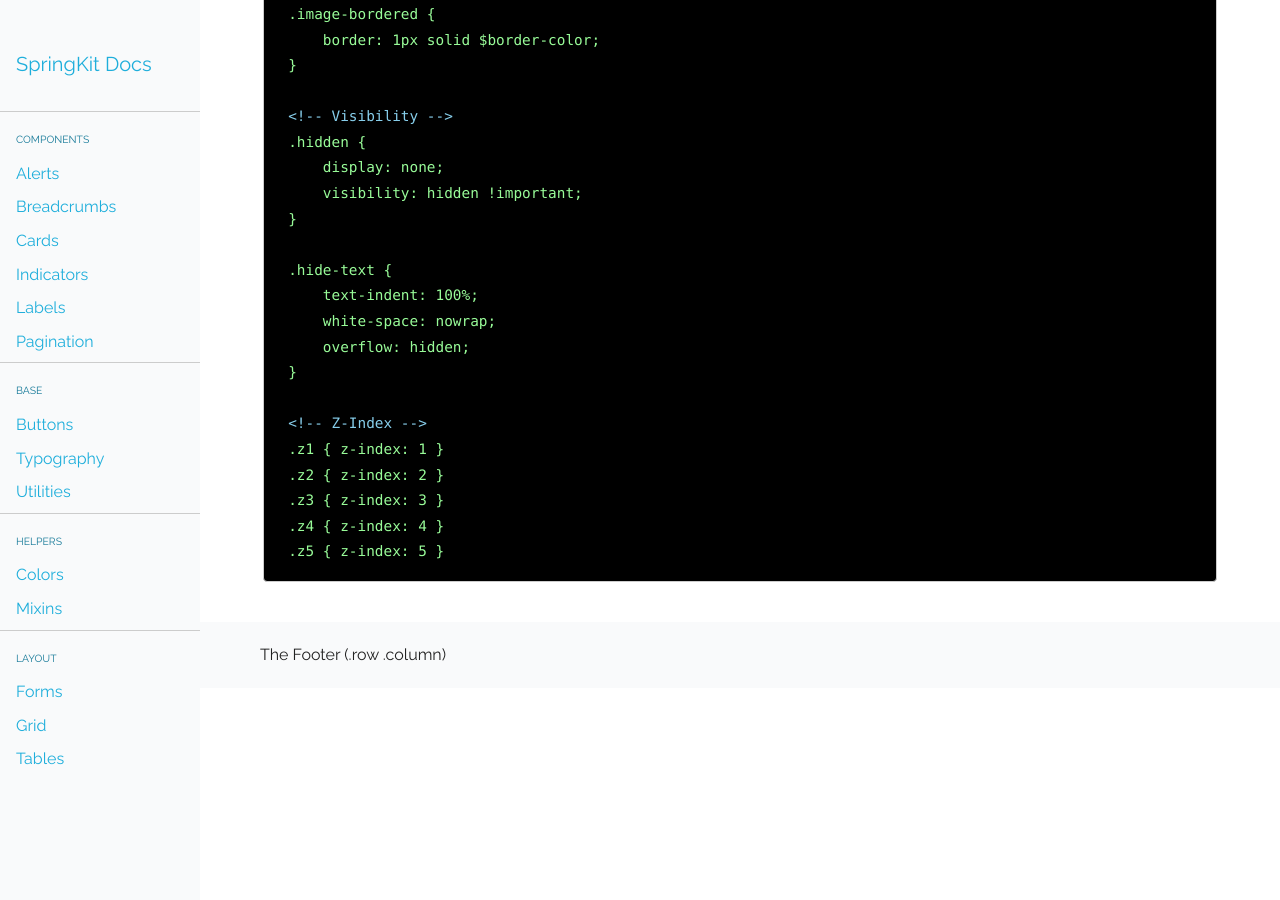
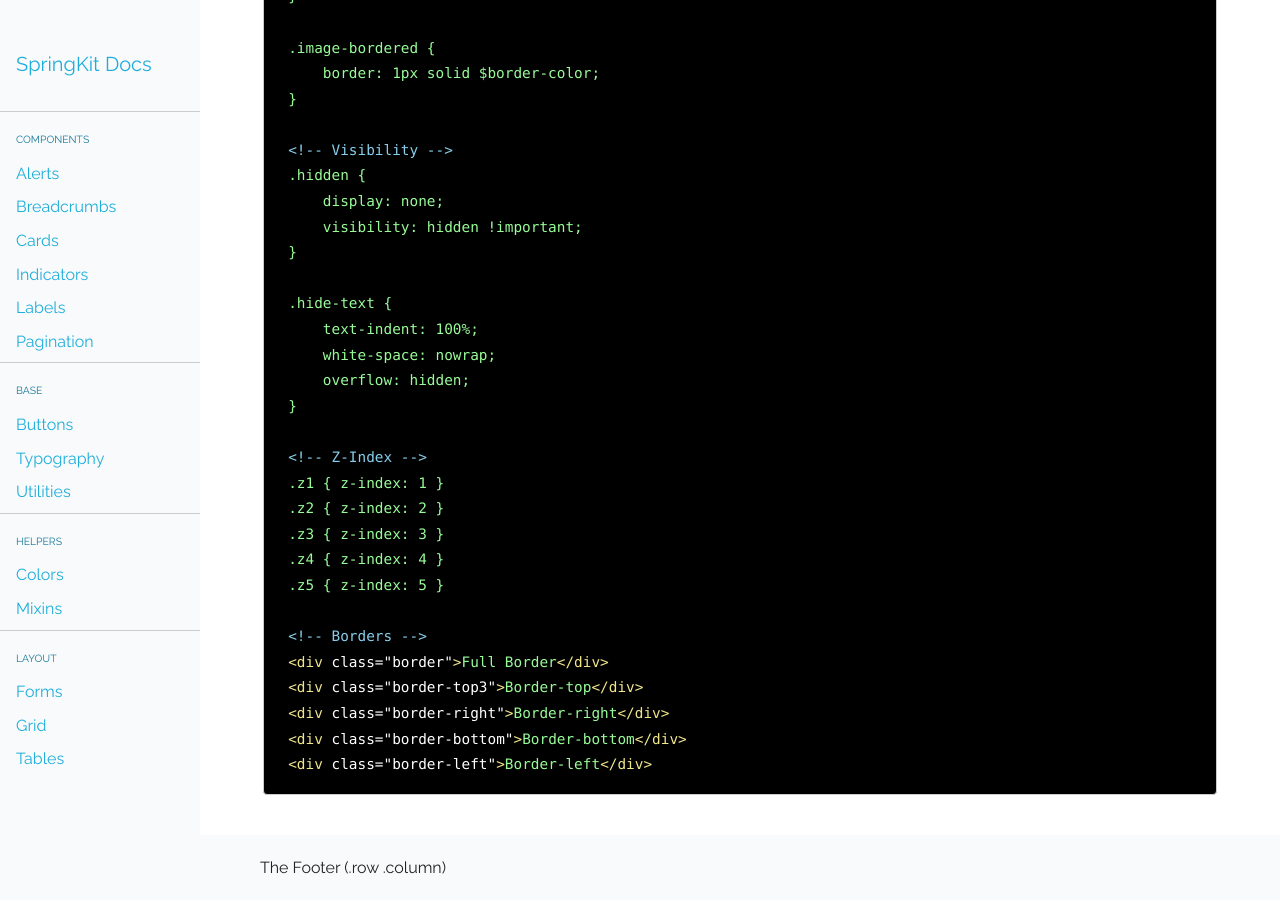
Before and after one commit to pixelspring/SpringKit, a Jekyll site: the page built from docs/_posts/2016-03-02-utilities.markdown, in a window 1280 px wide and 900 px high, scrolled down 1758 px. Built offline with Jekyll 4.4.1, drawn with Linux system fonts in a browser that asks for light colours.

Commit message:
Add borders to docs

```diff
--- a/docs/_posts/2016-03-02-utilities.markdown
+++ b/docs/_posts/2016-03-02-utilities.markdown
@@ -15,6 +15,7 @@ sassbase: base/_utilityclasses.scss
         <li>Image Helpers</li>
         <li>Visibility</li>
         <li>Z-Index</li>
+        <li>Borders</li>
     </ul>
 </div>
 
@@ -93,5 +94,12 @@ sassbase: base/_utilityclasses.scss
 .z3 { z-index: 3 }
 .z4 { z-index: 4 }
 .z5 { z-index: 5 }
+
+<!-- Borders -->
+<div class="border">Full Border</div>
+<div class="border-top3">Border-top</div>
+<div class="border-right">Border-right</div>
+<div class="border-bottom">Border-bottom</div>
+<div class="border-left">Border-left</div>
 {% endhighlight %}
 </div>
```
